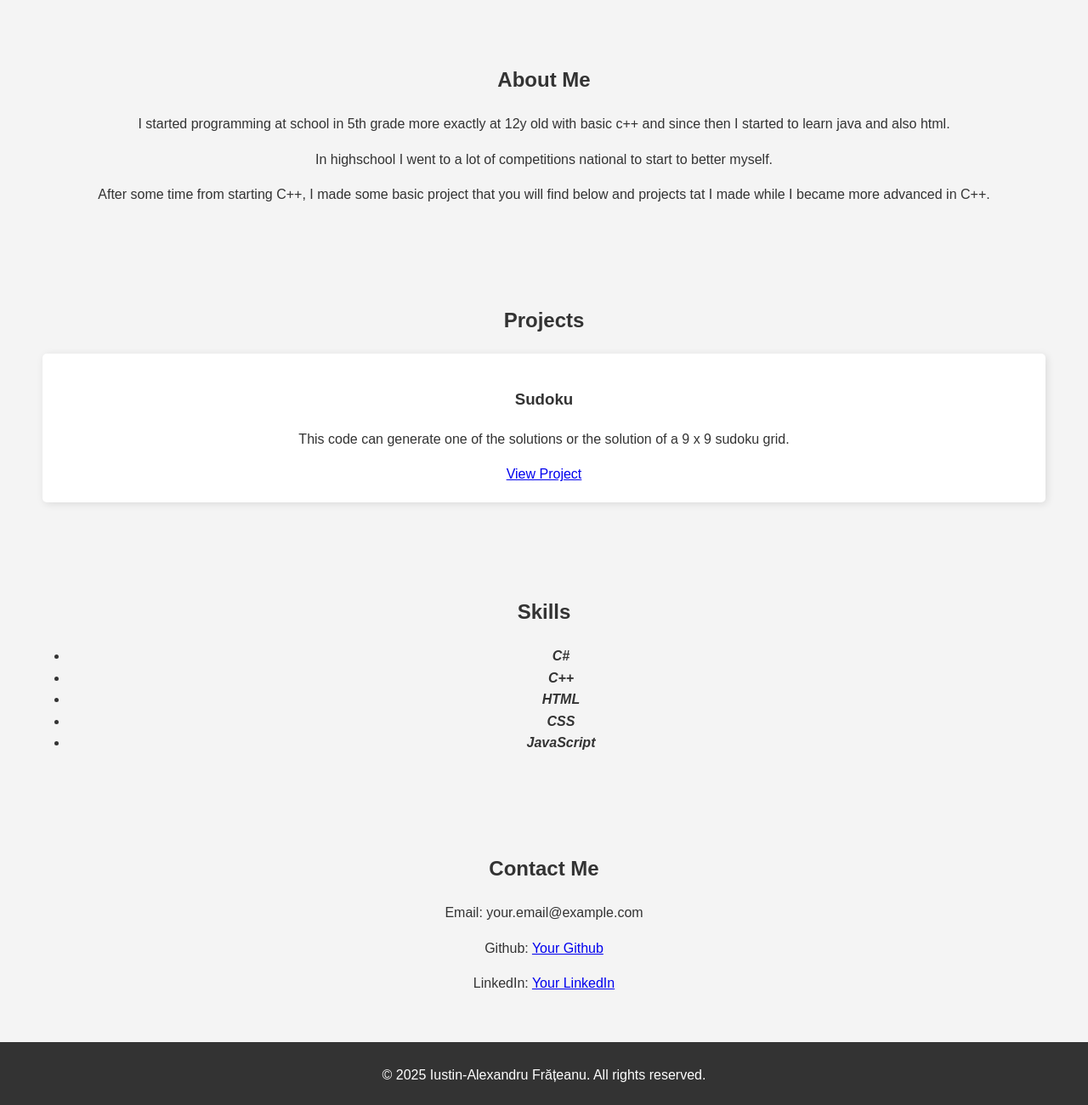
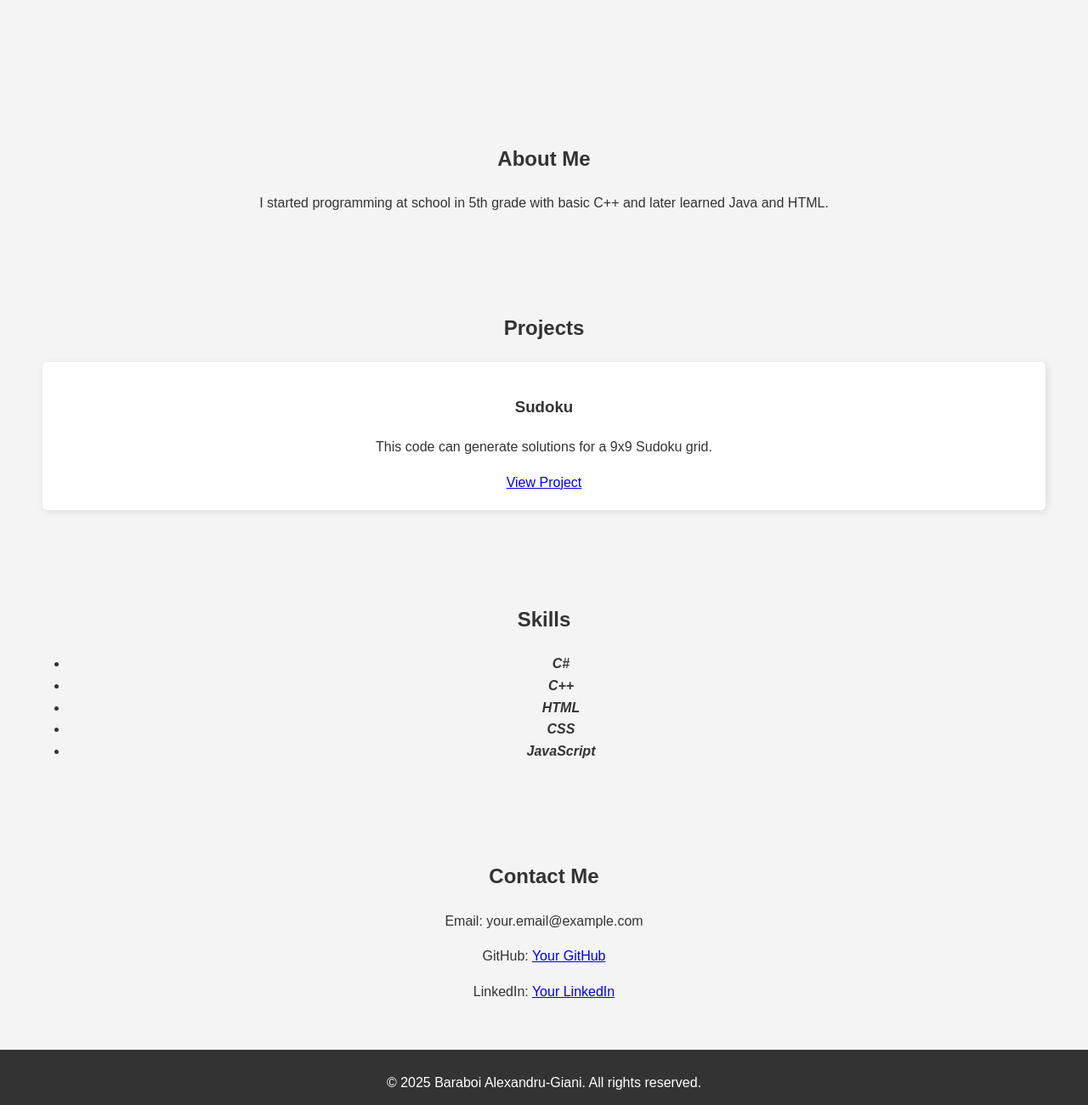
Before and after one commit to 300thousandd/portofolio, a plain HTML site: page index.html in a window 1280 px wide. Shown: the part 1160-2460 px from the top of the page at 85% size. Drawn offline with nearby package versions, Linux system fonts and the light colour scheme.

Commit message:
Update index.html

```diff
--- a/index.html
+++ b/index.html
@@ -1,5 +1,3 @@
-index.html - code
-
 <!DOCTYPE html>
 <html lang="en">
 <head>
@@ -20,9 +18,8 @@ index.html - code
         <li><a href="#projects" data-lang="projects">Projects</a></li>
         <li><a href="#skills" data-lang="skills">Skills</a></li>
         <li><a href="#contact" data-lang="contact">Contact</a></li>
-        <!-- Language Selector -->
         <li>
-          <select id="lang" onchange="changeLanguage()">
+          <select id="lang">
             <option value="en">English</option>
             <option value="ro">Română</option>
             <option value="de">Deutsch</option>
@@ -35,21 +32,23 @@ index.html - code
     </nav>
   </header>
 
-  <!-- Hero Section with Animation -->
+  <!-- Hero Section -->
   <section id="hero">
     <h2 data-lang="welcome">Welcome to My Portfolio</h2>
     <p data-lang="intro">Hi, I'm Baraboi Alexandru-Giani, a technology fanatic and also loving the engineering world.</p>
     <a href="#projects" class="btn" data-lang="view-work">View My Work</a>
   </section>
 
-  <!-- 3D Object Section -->
-  <canvas id="threeD-canvas"></canvas>
+  <!-- 3D Car Model Section -->
+  <section id="threeD-section">
+    <h2>3D Car Model</h2>
+    <canvas id="threeD-canvas"></canvas>
+  </section>
+
   <!-- About Section -->
   <section id="about">
     <h2 data-lang="about">About Me</h2>
-    <p data-lang="about-text">I started programming at school in 5th grade more exactly at 12y old with basic c++ and since then I started to learn java and also html.
-    <p data-lang="about-text">In highschool I went to a lot of competitions national to start to better myself.<br></p>
-    <p data-lang="about-text">After some time from starting C++, I made some basic project that you will find below and projects tat I made while I became more advanced in C++.</p>
+    <p data-lang="about-text">I started programming at school in 5th grade with basic C++ and later learned Java and HTML.</p>
   </section>
 
   <!-- Projects Section -->
@@ -57,7 +56,7 @@ index.html - code
     <h2 data-lang="projects">Projects</h2>
     <div class="project">
       <h3 data-lang="project-title">Sudoku</h3>
-      <p data-lang="project-desc">This code can generate one of the solutions or the solution of a 9 x 9 sudoku grid.</p>
+      <p data-lang="project-desc">This code can generate solutions for a 9x9 Sudoku grid.</p>
       <a href="#" data-lang="view-project">View Project</a>
     </div>
   </section>
@@ -78,12 +77,12 @@ index.html - code
   <section id="contact">
     <h2 data-lang="contact">Contact Me</h2>
     <p>Email: your.email@example.com</p>
-    <p>Github: <a href="#">Your Github</a></p>
+    <p>GitHub: <a href="#">Your GitHub</a></p>
     <p>LinkedIn: <a href="#">Your LinkedIn</a></p>
   </section>
 
   <footer>
-    <p>&copy; 2025 Iustin-Alexandru Frățeanu. <span data-lang="rights">All rights reserved.</span></p>
+    <p>&copy; 2025 Baraboi Alexandru-Giani. <span data-lang="rights">All rights reserved.</span></p>
   </footer>
 </body>
 </html>
```
